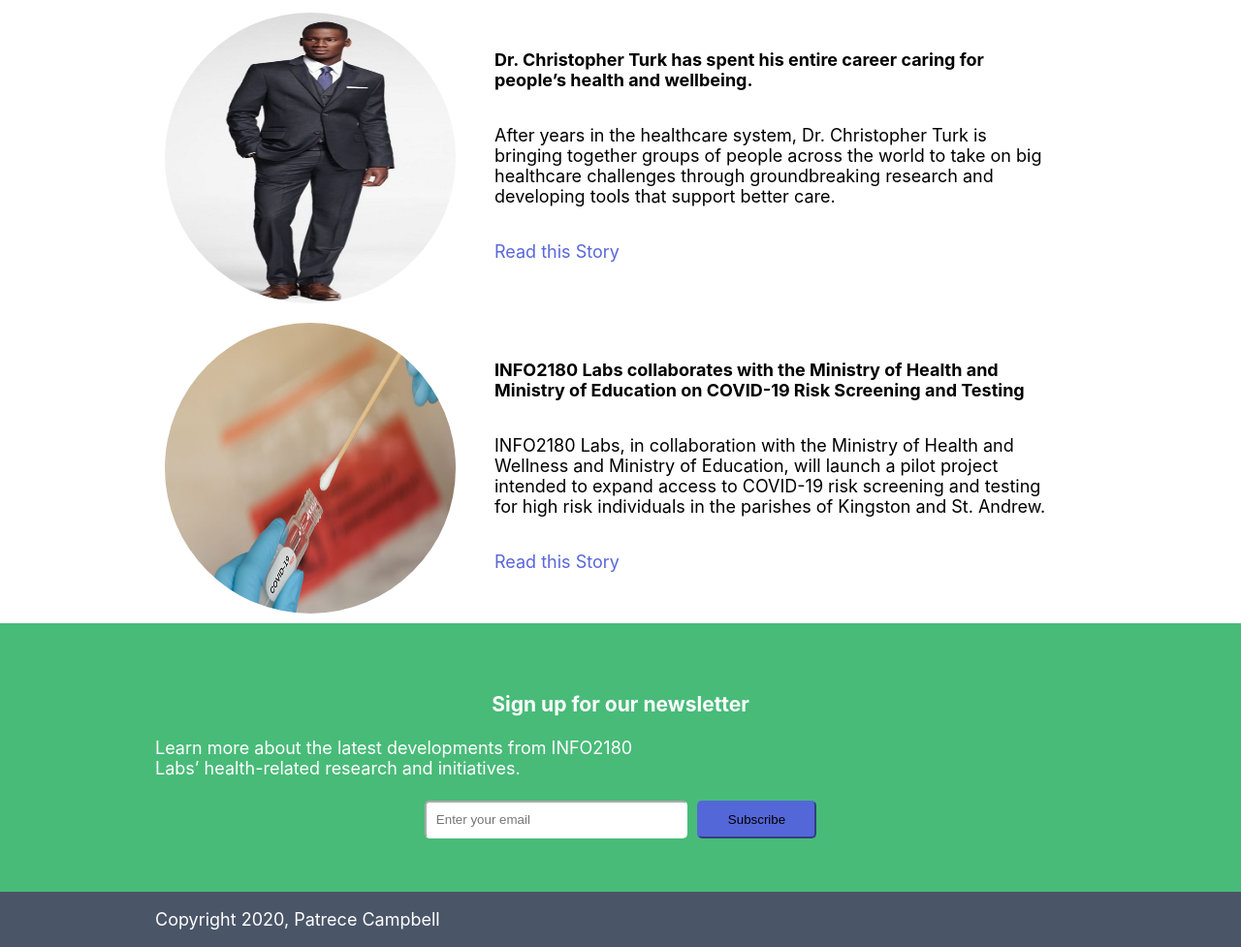
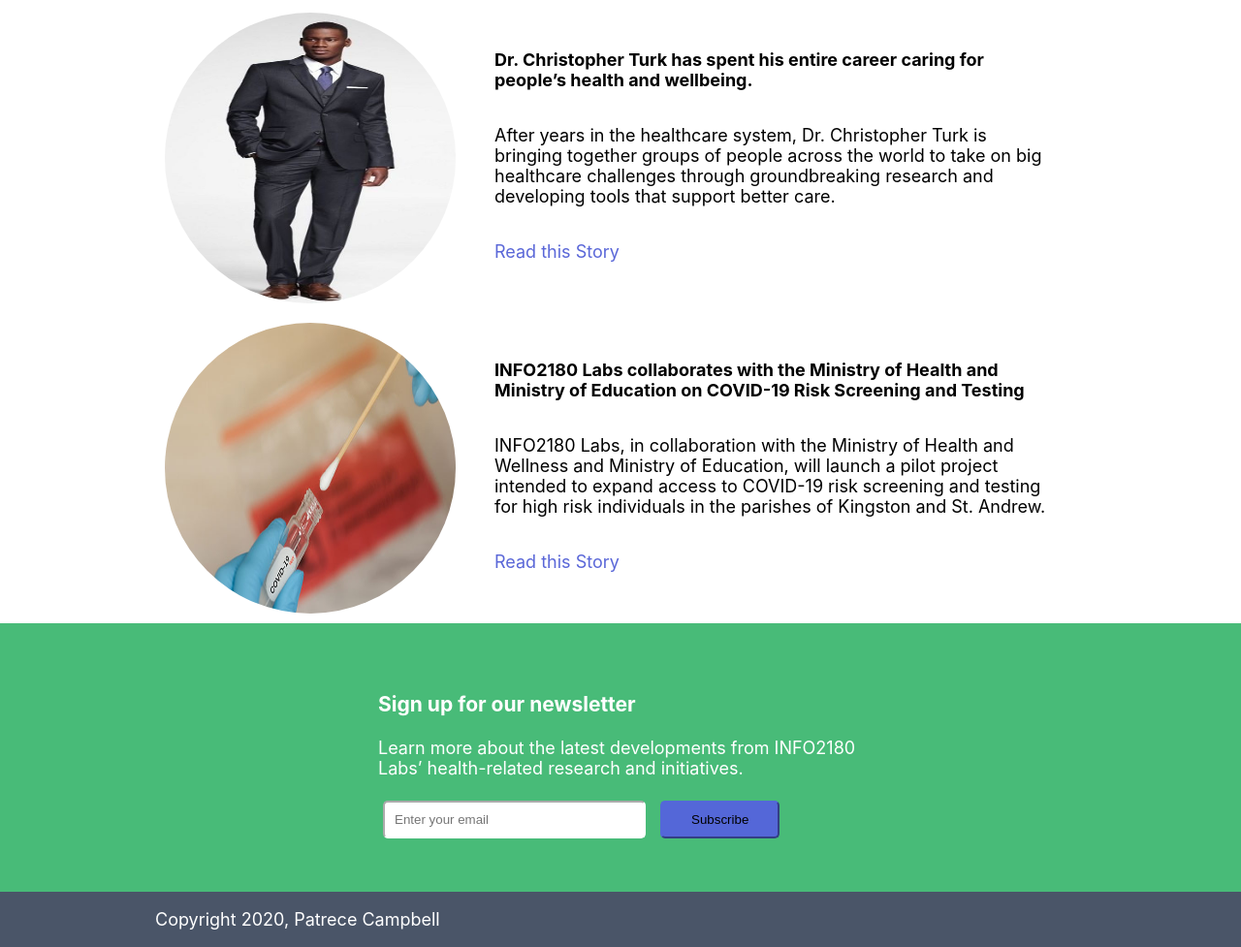
Before and after one commit to PatreceCampbell/info2180-project1, a plain HTML site: page index.html in a window 1280 px wide. Shown: the part 1307-2284 px from the top of the page at 97% size. Drawn offline with Linux system fonts and the light colour scheme.

Commit message:
Edited Styles in file using styles.css

```diff
--- a/styles.css
+++ b/styles.css
@@ -1,5 +1,4 @@
 /* Add your CSS to this file */
-
 body {
     margin: 0;
     font-size: 16px;
@@ -180,21 +179,22 @@ article img{
     padding: 30px;
 }
 
-.newsletter{
-     grid-row: 5;
-     float: center;
-     background-color: #48BB78;
-     color: white;
-     padding: 50px;
- }
+.newsletter {
+    display: flex;
+    flex-direction: column;
+    justify-content: center;
+    grid-row: 5;
+    background-color: #48BB78;
+    color: white;
+    padding: 50px;
+}
 
-/* .newsletter .container{
-    text-align: center;
-} */
+.newsletter .container{
+    width: 500px;
+}
 
-form{
-    display: flex;
-    flex-direction: row;
+.form-group{
+    display: inline;
     justify-content: center;
 }
 
@@ -204,17 +204,6 @@ form{
     margin: 5px;
     border-radius: 5px;
     border-color: white;
-    /* width: 500px; */
-}
-
-.newsletter h3 {
-    text-align: center;
-}
-
-.newsletter p {
-    /* text-align: center; */
-    width: 500px;
-    align-items: center;
 }
 
 .newsletter button{
```
